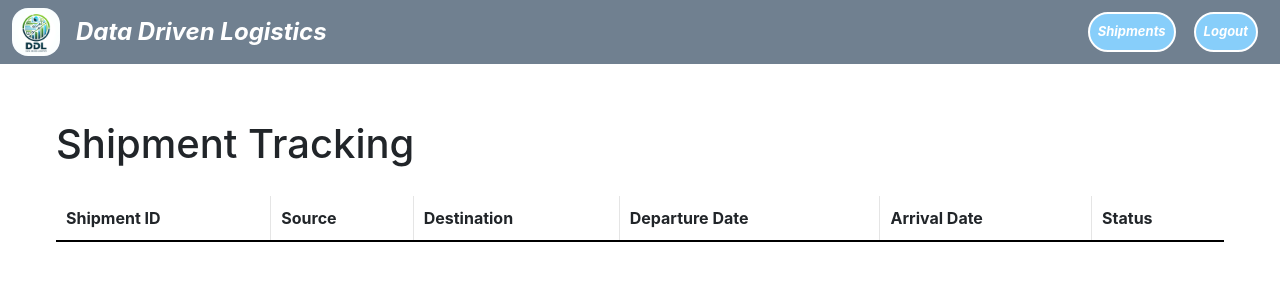
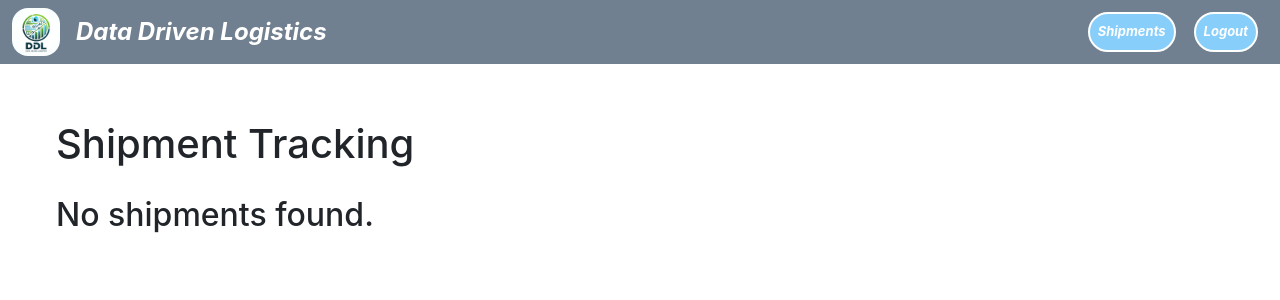
Before and after one commit to ethanyanyan/data-driven-logistics, a React (Create React App) app in the folder frontend/: page /shipment-tracking in a window 1280 px wide. Shown: the top 300 px of the page. Built offline with nearby package versions, Linux system fonts and the light colour scheme; sample sign-in values are in the browser's storage.

Commit message:
added conditional render so that it is indicated when table is empty.

```diff
--- a/frontend/src/pages/ShipmentTracking.jsx
+++ b/frontend/src/pages/ShipmentTracking.jsx
@@ -25,7 +25,7 @@ const ShipmentTracking = () => {
             }
         };
 
-        loadShipments();
+       loadShipments();
     }, [user]);
 
     if (error) {
@@ -38,6 +38,7 @@ const ShipmentTracking = () => {
                 <h1>Shipment Tracking</h1>
                 {/* TODO: implement new button fields here like this: <button className="addButton">Add User +</button> */}
             </div>
+            { shipments.length != 0 ?
             <table className="tableFullWidth">
                 <thead>
                     <tr className="strongRowLine">
@@ -63,6 +64,7 @@ const ShipmentTracking = () => {
                     ))}
                 </tbody>
             </table>
+            : <h2>No shipments found.</h2>}
         </div>
     );
 };
--- a/frontend/src/pages/UsersListPage.jsx
+++ b/frontend/src/pages/UsersListPage.jsx
@@ -19,7 +19,6 @@ const UsersListPage = () => {
             try {
                 const companyId = user.BusinessID;
                 const usersData = await userService.fetchUsersByCompany(companyId);
-                console.log(usersData);
                 setUsers(usersData);
             } catch (error) {
                 setError('Failed to fetch users');
```
Also changed, not shown: 1 other file (tests, documents, lock files or other folders).
